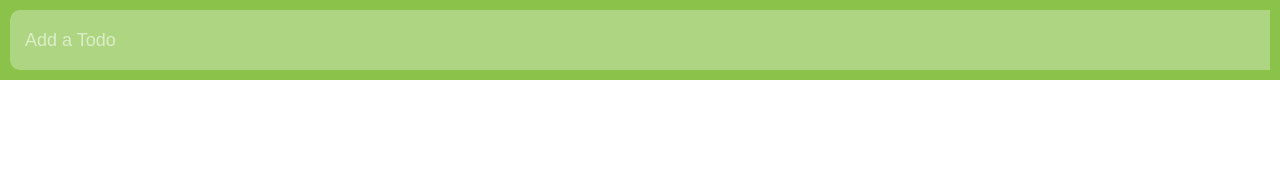
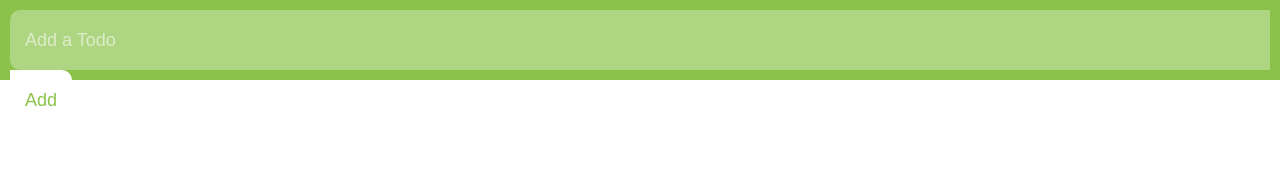
Before and after one commit to nerdenough/todo, a Vue app: page / in a window 1280 px wide. Shown: the top 180 px of the page. Built offline with nearby package versions, Linux system fonts and the light colour scheme.

Commit message:
Add button

```diff
--- /dev/null
+++ b/src/components/AddButton.vue
@@ -0,0 +1,29 @@
+<template>
+  <button class="add-button">Add</button>
+</template>
+
+<script>
+export default {
+  name: 'add-button'
+};
+</script>
+
+<style scoped>
+.add-button {
+  height: 100%;
+  background: white;
+  color: #8BC34A;
+  font-size: 18px;
+  border: none;
+  outline: none;
+  cursor: pointer;
+  padding: 0 15px;
+  border-top-right-radius: 10px;
+  border-bottom-right-radius: 10px;
+  box-sizing: border-box;
+}
+
+.add-button:hover {
+  background: #DCEDC8;
+}
+</style>
--- a/src/components/TodoHeader.vue
+++ b/src/components/TodoHeader.vue
@@ -1,15 +1,18 @@
 <template>
   <div class="todo-header">
     <text-field />
+    <add-button />
   </div>
 </template>
 
 <script>
+import AddButton from './AddButton';
 import TextField from './TextField';
 
 export default {
   name: 'todo-header',
   components: {
+    AddButton,
     TextField
   }
 };
```
